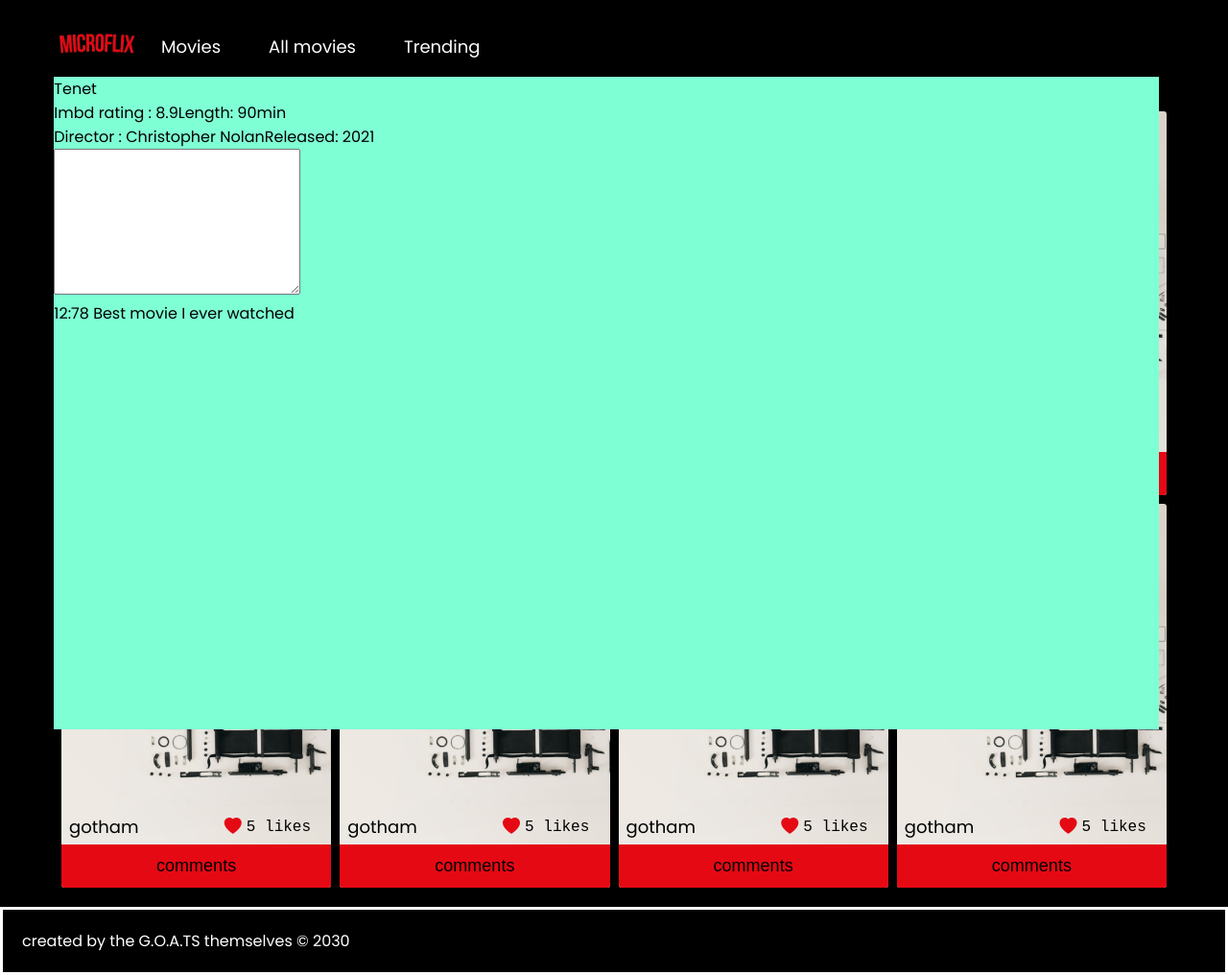
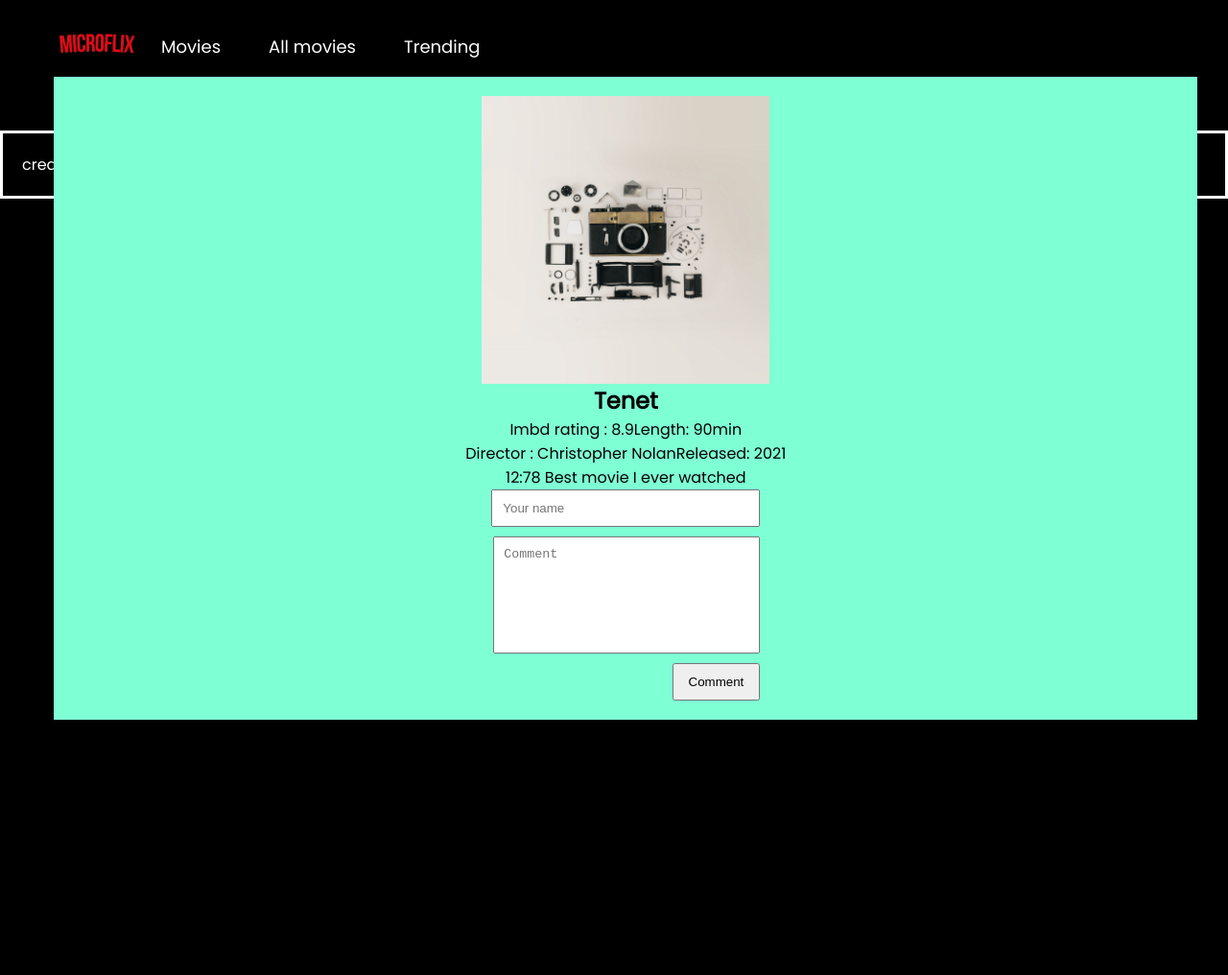
Before and after one commit to businesskaniki/microflix, a website built with webpack: page src/index.html in a window 1280 px wide. Shown: the whole page at 96% size. After the commit the page ends 800 px from the top, so only its background shows below. Built offline with nearby package versions, Linux system fonts and the light colour scheme; a web font is replaced by a local one.

Commit message:
style popup

```diff
--- a/src/desktop.css
+++ b/src/desktop.css
@@ -65,7 +65,6 @@
     display: flex;
     flex-direction: column;
     justify-content: flex-end;
-        background-image: url(../src/imgs/movie.jpg);
     background-size: cover;
   }
 
@@ -76,15 +75,19 @@
     margin-left: 0.8rem;
     align-items: center;
     font-size: 1.8rem;
-        color: 	#000;
+    color: #000;
     gap: 0.5rem;
+  }
+
+  form button {
+    padding: 1rem 1.5rem;
   }
 
   .card button {
     margin-top: 0.5rem;
     width: 100%;
     padding: 1.2rem;
-        border-radius: 0 0 0.3rem 0.3rem ;
+    border-radius: 0 0 0.3rem 0.3rem;
     border: none;
     box-sizing: border-box;
     color: #000;
@@ -93,7 +96,7 @@
   }
 
   .bi {
-        color: 	#e50914;
+    color: #e50914;
     padding-left: 30%;
   }
 
@@ -112,12 +115,41 @@
   }
 
   .popup {
+    padding: 20px;
+    display: flex;
+    flex-direction: column;
+    align-items: center;
     position: absolute;
     top: 10%;
     left: 4.4%;
     margin: auto;
     width: 90vw;
-    height: 85vh;
     background-color: aquamarine;
   }
+
+  .movie {
+    width: 30rem;
+    height: 30rem;
+    background-image: url(./imgs/movie.jpg);
+    background-size: cover;
   }
+
+  form {
+    display: flex;
+    flex-direction: column;
+    gap: 1rem;
+    align-items: flex-end;
+  }
+
+  textarea {
+    padding: 1rem;
+    width: 20vw;
+    height: 10rem;
+    resize: none;
+  }
+
+  form input {
+    padding: 1rem;
+    width: 20vw;
+  }
+}
--- a/src/index.html
+++ b/src/index.html
@@ -25,56 +25,21 @@
     </header>
     <main>
         <div class="cards">
-            <div class="card">
-                <p><span>gotham</span><i class="bi bi-heart-fill"></i><i class = "likes">5 likes</i></p>
-                <button>comments</button>
-            </div>
-            <div class="card">
-                <p><span>gotham</span><i class="bi bi-heart-fill"></i><i class = "likes">5 likes</i></p>
-                <button>comments</button>
-            </div>
-
-            <div class="card">
-                <p><span>gotham</span><i class="bi bi-heart-fill"></i><i class = "likes">5 likes</i></p>
-                <button>comments</button>
-            </div>
-
-            <div class="card">
-                <p><span>gotham</span><i class="bi bi-heart-fill"></i><i class = "likes">5 likes</i></p>
-                <button>comments</button>
-            </div>
-
-            <div class="card">
-                <p><span>gotham</span><i class="bi bi-heart-fill"></i><i class = "likes">5 likes</i></p>
-                <button>comments</button>
-            </div>
-
-            <div class="card">
-                <p><span>gotham</span><i class="bi bi-heart-fill"></i><i class = "likes">5 likes</i></p>
-                <button>comments</button>
-            </div>
-            <div class="card">
-                <p><span>gotham</span><i class="bi bi-heart-fill"></i><i class = "likes">5 likes</i></p>
-                <button>comments</button>
-            </div>
-
-            <div class="card">
-                <p><span>gotham</span><i class="bi bi-heart-fill"></i><i class = "likes">5 likes</i></p>
-                <button>comments</button>
-            </div>
         </div>
         <div class="popup">
             <div class="movie"></div>
-            <p>Tenet</p>
-            <p><span>Imbd rating : 8.9</span><span>Length: 90min</span></p>
+            <h2>Tenet</h2>
+            <p .class><span>Imbd rating : 8.9</span><span>Length: 90min</span></p>
             <p><span>Director : Christopher Nolan</span><span>Released: 2021</span></p>
+            <ul class="comments">
+                <li>12:78 Best movie I ever watched</li>
+               </ul>
            <form action="#">
-            <textarea name="comments"  class = "add-comment" cols="30" rows="10"></textarea>
+            <input type="text" placeholder="Your name">
+            <textarea name="comments"  class = "add-comment" placeholder="Comment"></textarea>
+            <button type="submit" id = "submit">Comment</button>
            </form>
-           <ul class="comments">
-            <li>12:78 Best movie I ever watched</li>
-           </ul>
-        </div>
+         </div>
     </main>
     <footer>
         <span>created by the G.O.A.TS themselves &copy; 2030</span>
--- a/src/style.css
+++ b/src/style.css
@@ -2,7 +2,7 @@
 @import url('https://fonts.googleapis.com/css2?family=Playfair+Display:ital,wght@0,400;1,800&family=Poppins&display=swap');
 
 @media only screen and (max-width: 768px) {
-    ul {
-       list-style-type: none;
-    }
+  ul {
+    list-style-type: none;
+  }
 }
```
Also changed, not shown: dist/index.html, dist/main.bundle.js. Lines whose indentation alone changed are shown as unchanged.
